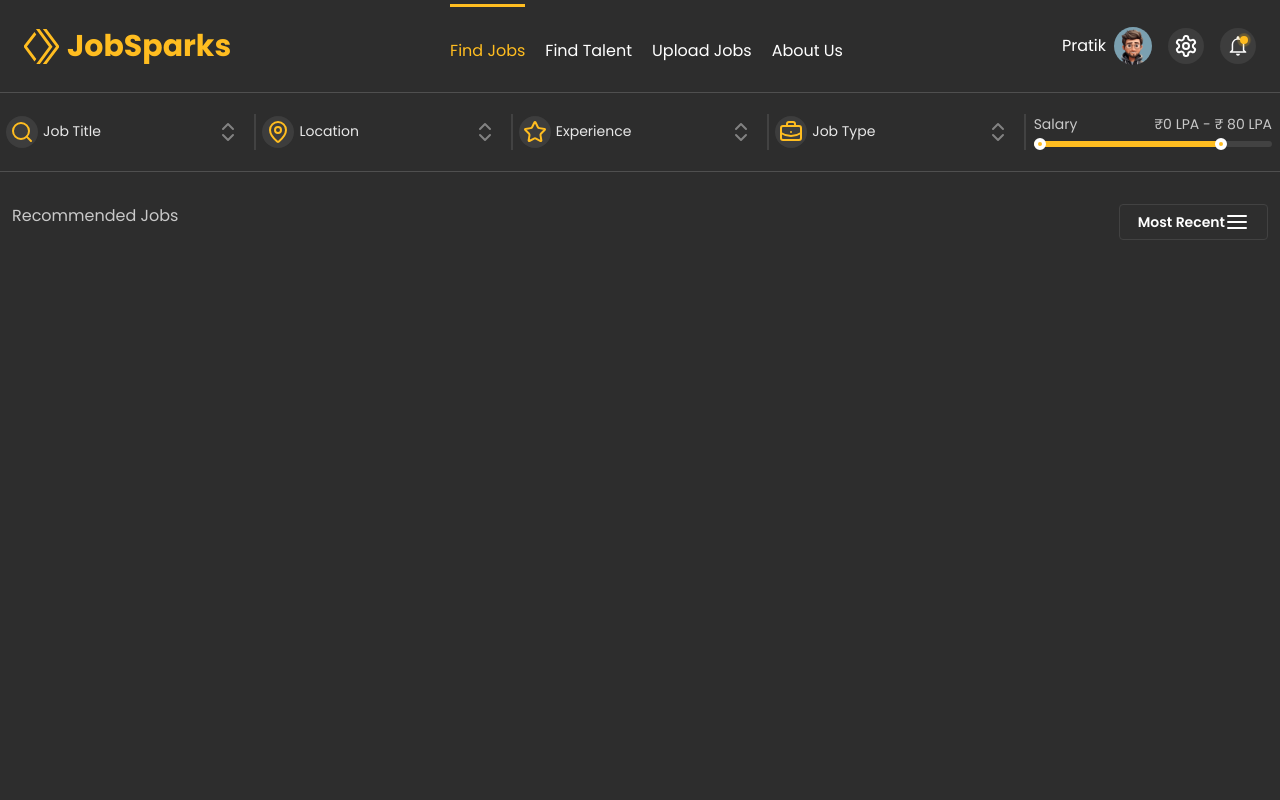
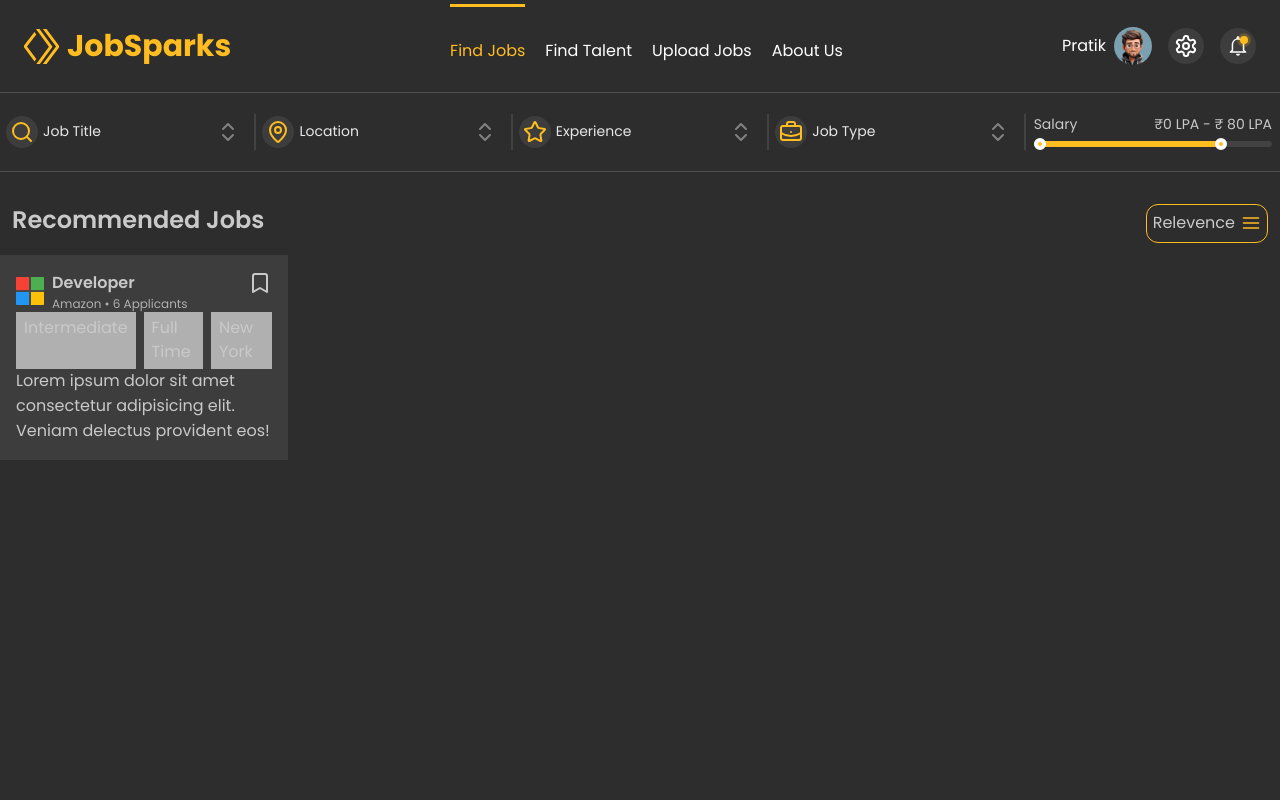
Before and after one commit to Pratik2245/JobPortalFrontend, a React (Vite) app in the folder job-portal-app/: page /find-jobs in a window 1280 px wide. Shown: the top 800 px of the page. Built offline with nearby package versions, Linux system fonts and the light colour scheme.

Commit message:
started with JobCard.tsx

```diff
--- /dev/null
+++ b/job-portal-app/src/FindJobs/JobCard.tsx
@@ -0,0 +1,37 @@
+import { Bookmark } from "lucide-react";
+
+const JobCard = () => {
+  return (
+    <div className="bg-[#3d3d3d] p-4 w-72 ">
+      <div className="flex justify-between ">
+        <div className="flex gap-2 items-center">
+          <div className="bg-[#454545]">
+            <img className="h-7" src="/Icons/Microsoft.png" alt="" />
+          </div>
+          <div className="">
+            <div className="font-semibold">Developer</div>
+            <div className="text-xs text-[#b0b0b0]">
+              Amazon &#x2022; 6 Applicants
+            </div>
+          </div>
+        </div>
+        <Bookmark />
+      </div>
+      <div className="flex gap-2 [&>div]:py-1 [&>div]:px-2 [&>div]:bg-[#b0b0b0] ">
+        <div>Intermediate</div>
+        <div>Full Time</div>
+        <div>New York</div>
+      </div>
+      <div className="">
+        Lorem ipsum dolor sit amet consectetur adipisicing elit. Veniam delectus
+        provident eos!
+      </div>
+      <div className="">
+        <div></div>
+        <div></div>
+      </div>
+    </div>
+  );
+};
+
+export default JobCard;
--- a/job-portal-app/src/FindJobs/Jobs.tsx
+++ b/job-portal-app/src/FindJobs/Jobs.tsx
@@ -1,13 +1,17 @@
+import JobCard from "./JobCard";
 import MostRecent from "./MostRecent";
 
 const Jobs = () => {
   return (
-    <div className="flex justify-between p-3 mt-5 mb-5">
-      <div>Recommended Jobs</div>
-      <div>
-        <MostRecent />
+    <>
+      <div className="flex justify-between p-3 mt-5">
+        <div className="text-2xl font-semibold">Recommended Jobs</div>
+        <div>
+          <MostRecent />
+        </div>
       </div>
-    </div>
+      <JobCard />
+    </>
   );
 };
 
--- a/job-portal-app/src/FindJobs/MostRecent.tsx
+++ b/job-portal-app/src/FindJobs/MostRecent.tsx
@@ -3,15 +3,14 @@ import { Button, Combobox, useCombobox, Text, Box } from "@mantine/core";
 import { AlignJustify } from "lucide-react";
 
 const groceries = [
-  "🍎 Apples",
-  "🍌 Bananas",
-  "🥦 Broccoli",
-  "🥕 Carrots",
-  "🍫 Chocolate",
+  "Revelence",
+  "Most Recent",
+  "Salary (Low to High)",
+  "Salary (High to Low)",
 ];
 
 const MostRecent = () => {
-  const [selectedItem, setSelectedItem] = useState<string | null>(null);
+  const [selectedItem, setSelectedItem] = useState<string | null>("Relevence");
   const combobox = useCombobox({
     onDropdownClose: () => combobox.resetSelectedOption(),
   });
@@ -34,14 +33,14 @@ const MostRecent = () => {
       }}
     >
       <Combobox.Target>
-        <Button
-          variant="default"
-          className="bg-transparent text-black border border-black hover:bg-black hover:text-white transition"
-          onClick={() => combobox.toggleDropdown()}
-        >
-          Most Recent
-          <AlignJustify />
-        </Button>
+        <div className=" flex rounded-xl p-1.5 gap-1.5 items-center border border-[#ffbd20]">
+          {selectedItem}
+          <AlignJustify
+            onClick={() => combobox.toggleDropdown()}
+            className="h-5 w-5 "
+            color="#ffbd20"
+          />
+        </div>
       </Combobox.Target>
 
       <Combobox.Dropdown>
--- a/job-portal-app/src/Pages/FindJobs.tsx
+++ b/job-portal-app/src/Pages/FindJobs.tsx
@@ -1,3 +1,4 @@
+import JobCard from "../FindJobs/JobCard";
 import Jobs from "../FindJobs/Jobs";
 import SearchBar from "../FindJobs/SearchBar";
 
@@ -8,6 +9,7 @@ const FindJobs = () => {
         <SearchBar />
       </div>
       <Jobs />
+      {/* <JobCard /> */}
     </div>
   );
 };
```
